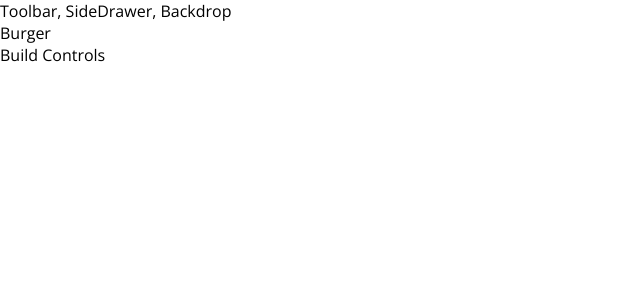
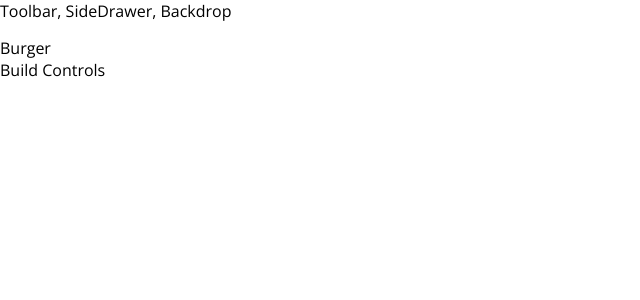
Before and after one commit to Omar-Al-Ashi/burger-builder, a React app: page / in a window 1280 px wide. Shown: the top 300 px of the page, without its empty margins (0-640 px from the left). Built offline with nearby package versions, Linux system fonts and the light colour scheme.

Commit message:
Import Layout.css and apply class to main in Layout.js

```diff
--- a/src/components/Layout/Layout.js
+++ b/src/components/Layout/Layout.js
@@ -1,11 +1,12 @@
 import React from "react";
 import Aux from "../../hoc/Aux";
+import classes from "./Layout.css";
 
 /* eslint-disable jsx-a11y/href-no-hash */
 const layout = (props) => (
   <Aux>
     <div>Toolbar, SideDrawer, Backdrop</div>
-    <main>{props.children}</main>
+    <main className={classes.content}>{props.children}</main>
   </Aux>
 );
 
```
